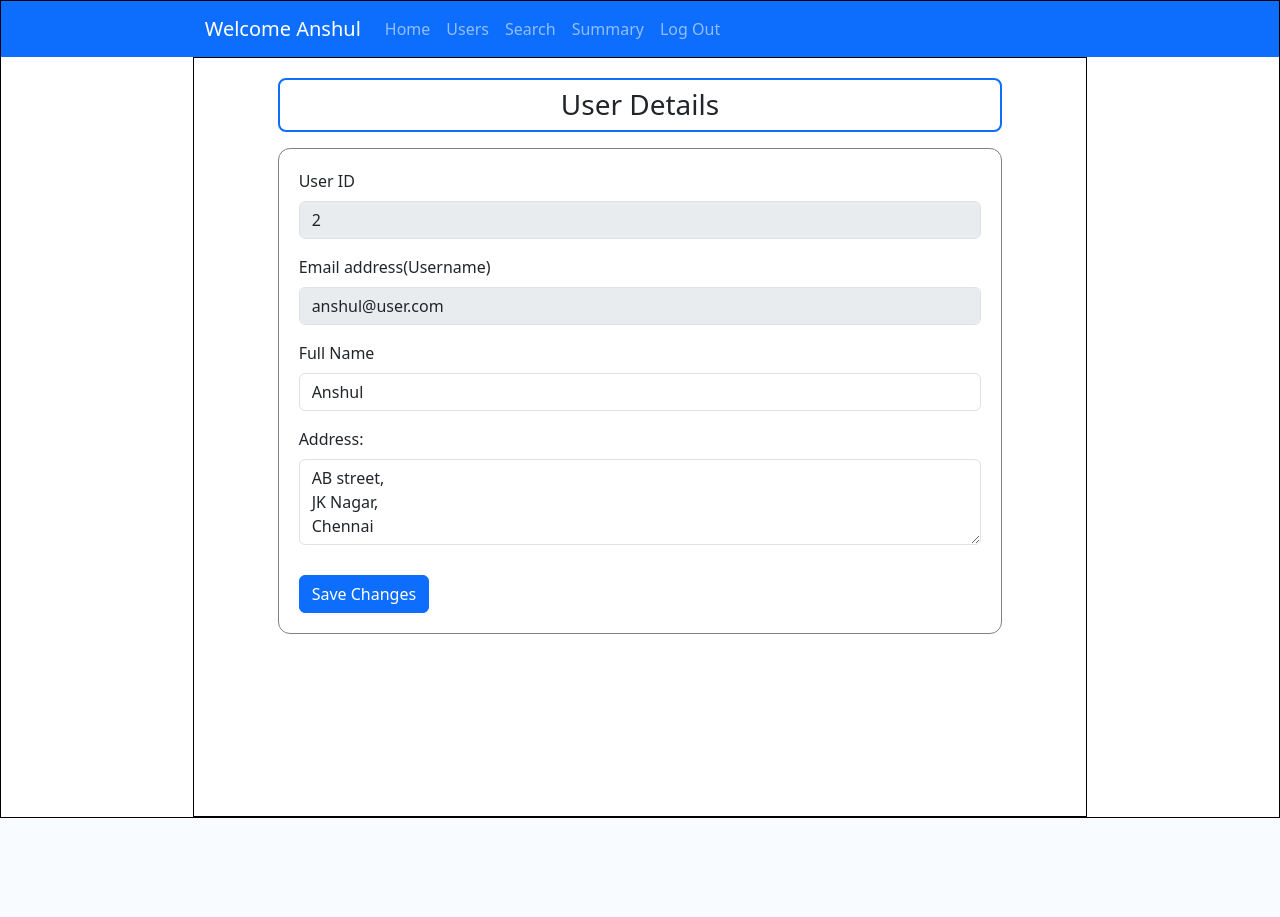
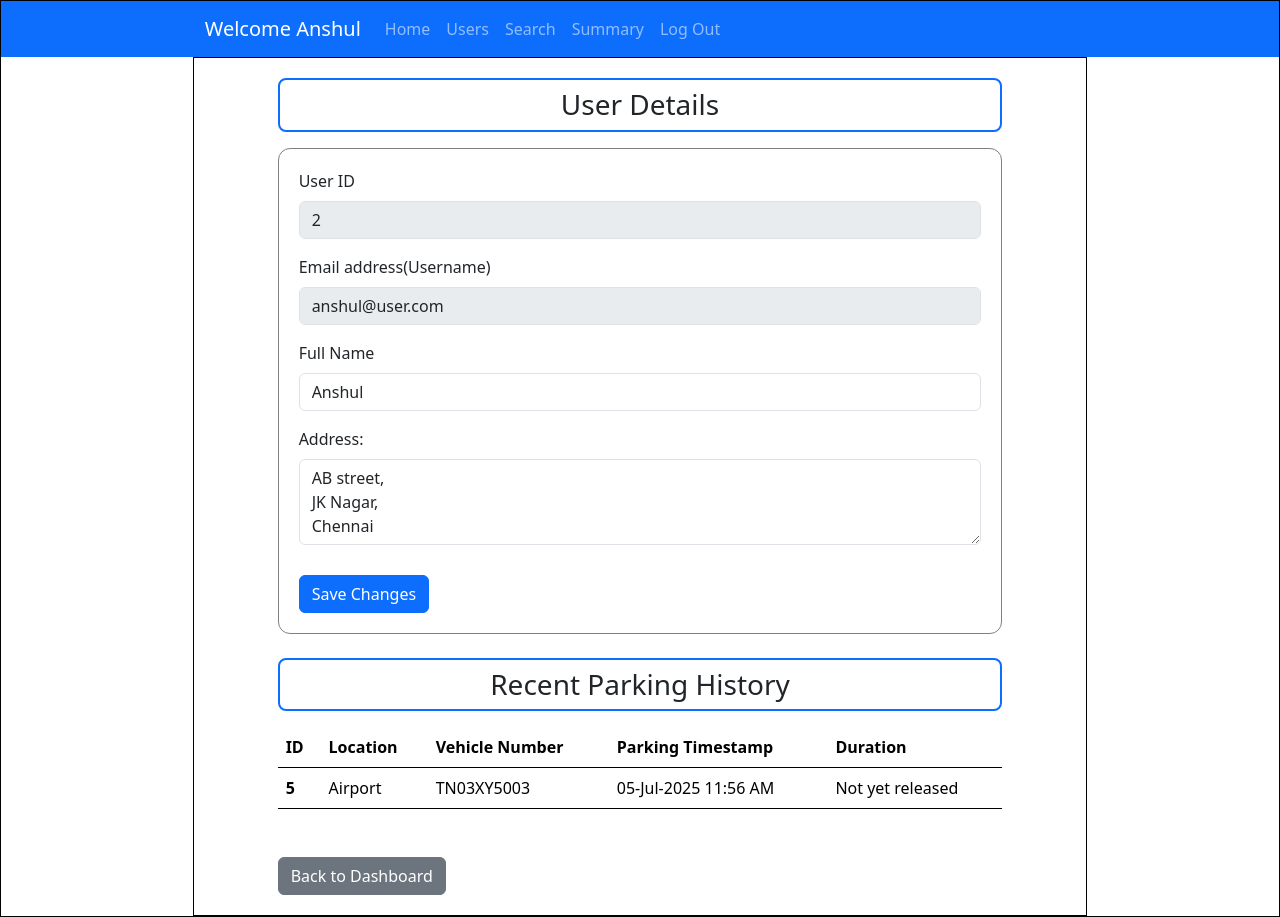
Before and after one commit to 23f2001579/VehicleParkingApp-v1, a Flask app: page /user_details/2 in a window 1280 px wide. Before the commit the page ends 818 px from the top, so only its background shows below. Run offline with Flask 3, Linux system fonts and the light colour scheme.

Commit message:
Modified User-Details page

```diff
--- a/controllers/controller.py
+++ b/controllers/controller.py
@@ -85,8 +85,22 @@ def admin_search():
 @app.route('/user_details/<int:user_id>', methods=["GET","POST"])
 def user_details(user_id):
     user=User.query.filter_by(id=user_id).first()
+    reservations = Reservation.query.filter_by(user_id=user_id)
+    parking_history = []
+    for event in reservations:
+        lot = ParkingLot.query.filter_by(id=event.lot_id).first()
+        duration='Not yet released'
+        if event.leaving_timestamp!=None:
+            total_minutes = int((event.leaving_timestamp - event.parking_timestamp).total_seconds() / 60)
+            duration = "{} hour(s) and {} minute(s)".format(total_minutes//60, total_minutes%60 )
+        parking_history.append({"booking": event, "lot": lot, "duration": duration })
 
-    return render_template("user_details.html",user=user)
+    if request.method == "POST":
+        user.name=request.form.get("name")
+        user.address=request.form.get("address")
+        db.session.commit()
+        return redirect(url_for("user_details", user_id=user.id))
+    return render_template("user_details.html",user=user, history=parking_history)
 
 @app.route("/user_dashboard", methods=["GET", "POST"])
 @login_required
--- a/templates/register.html
+++ b/templates/register.html
@@ -31,7 +31,7 @@
                     </div>
                     <div class="mb-3">
                         <label for="Input4" class="form-label">Address</label>
-                        <textarea class="form-control" id="exampleFormControlTextarea1" rows="3"
+                        <textarea class="form-control" id="address" rows="3"
                             name="address" required></textarea>
                     </div>
                     <div class="mb-3">
--- a/templates/user_details.html
+++ b/templates/user_details.html
@@ -59,6 +59,30 @@
                     </div>
                 </form>
             </div>
+            <div class="h3 text-center pt-2 pb-2 mb-3 mt-4 rounded-3 border border-2 border-primary" style="margin: auto; width: 85%;">Recent Parking History</div>
+            <table class="table mb-5" style="margin: auto; width: 85%; border: 2px;">
+                <thead>
+                    <tr>
+                        <th scope="col">ID</th>
+                        <th scope="col">Location</th>
+                        <th scope="col">Vehicle Number</th>
+                        <th scope="col">Parking Timestamp</th>
+                        <th scope="col">Duration</th>
+                    </tr>
+                </thead>
+                <tbody>
+                    {% for event in history %}
+                    <tr>
+                        <th scope="row">{{ event.lot.id }}</th>
+                        <td>{{ event.lot.prime_location_name }}</td>
+                        <td>{{ event.booking.vehicle_no }}</td>
+                        <td>{{ event.booking.parking_timestamp.strftime('%d-%b-%Y %I:%M %p') }}</td>
+                        <td>{{ event.duration }}</td>
+                    </tr>
+                    {% endfor %}
+                </tbody>
+            </table>
+            <a href="/admin_dashboard/users" class="btn btn-secondary" style="margin-left: 7.5%;">Back to Dashboard</a>
         </div>
     </div>
 </body>
```
